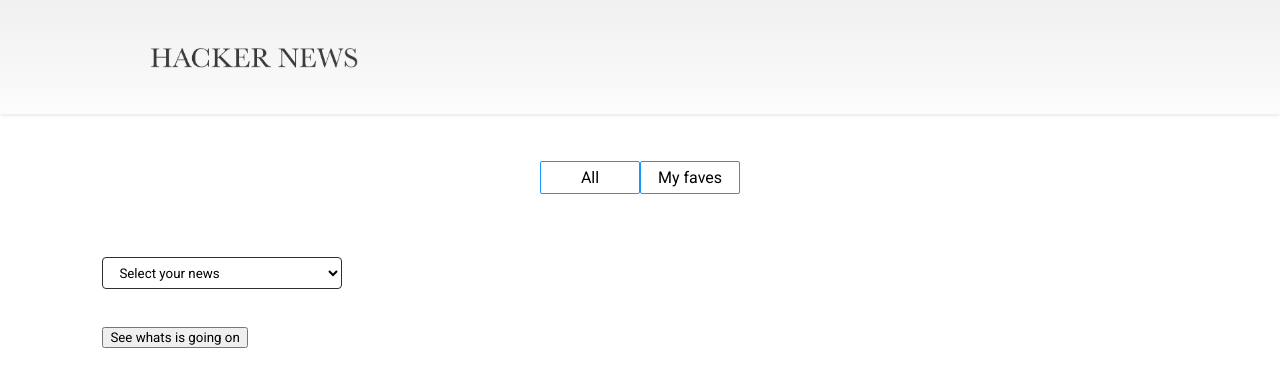
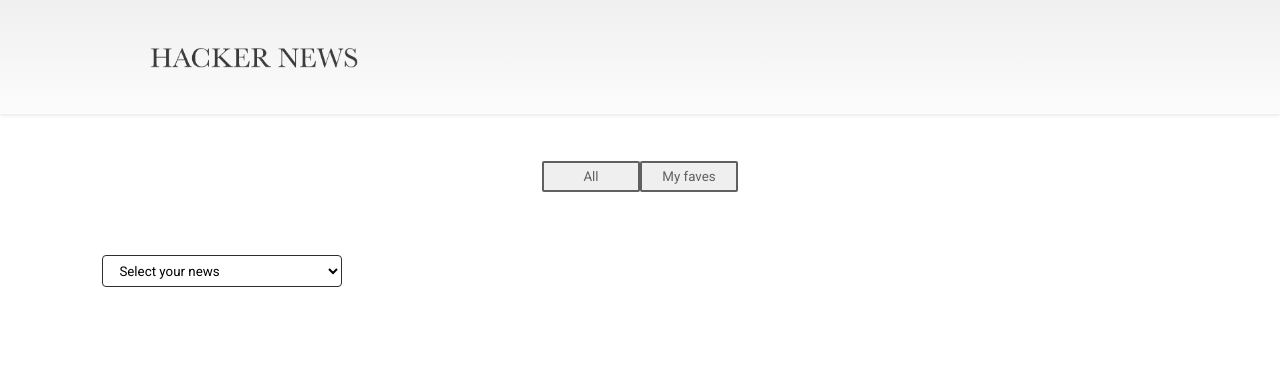
Before and after one commit to Gxrb98/Reign-test, a React (Create React App) app: page / in a window 1280 px wide. Shown: the top 386 px of the page. Built offline with nearby package versions, Linux system fonts and the light colour scheme.

Commit message:
now you can see your favorites hits or all, and the option persist on local storage

```diff
--- a/src/App.css
+++ b/src/App.css
@@ -26,11 +26,23 @@
   margin: 2.75rem 0 2.625rem 9.375rem
 }
 
-.rectangle {
+.btn {
   width: 6.125rem;
   height: 1.938rem;
   border-radius: 0.125rem;
-  border: solid 1px #1797ff;
+  border: solid 2px #606060;
+  color:#606060
+}
+
+.btn:hover {
+  cursor: pointer;
+}
+
+.btn-clicked {
+  width: 6.125rem;
+  height: 1.938rem;
+  border: solid 2px #1797ff;
+  color: #1797ff
 }
 
 
@@ -70,9 +82,11 @@
     background-color: #fff;
 }
 
-.card-body{
+a.card-body{
   width: 30.125rem;
   margin-left: 26px;
+  text-decoration: none;
+  color:#6b6b6b
 
 }
 
@@ -88,8 +102,11 @@
   font-size: 0.688rem;
   align-items: center;
   padding: 0;
-  color: #767676;
   column-gap: 0.4rem;
+}
+
+a:link.card-body{
+  color:#6b6b6b
 }
 
 .card-title{
@@ -99,3 +116,7 @@
 .card-fav{
   z-index: 50;
 }
+
+.card-fav img{
+  cursor: pointer;
+}
--- a/src/App.js
+++ b/src/App.js
@@ -7,13 +7,18 @@
 
 
 function App() {
+
+
   /*************************************************************************************
  ***************** These variables store data from the local storage *****************
  *************************************************************************************/
   const newsSelectedLocalStorage = localStorage.getItem('newsSelected') || ''
   const hitsLocalStorage = JSON.parse(localStorage.getItem('hits')) || []
+  const favoriteLocalStorage = JSON.parse(localStorage.getItem('favorite')) || false
   const [newsSelected, setNewSelected] = useState(newsSelectedLocalStorage)
   const [hits, setHits] = useState(hitsLocalStorage)
+  const [showFavorites, setShowFavorites] = useState(favoriteLocalStorage)
+
 
 
 
@@ -28,6 +33,10 @@
     } catch (e) {
       console.log(e)
     }
+  }
+
+  const showFaves = () => {
+
   }
 
   useEffect(() => {
@@ -51,12 +60,20 @@
         </img>
       </div>
       <div className='all-myFaves'>
-        <span className="rectangle">
+        <button className="btn"
+          onClick={() => {
+            setShowFavorites(false);
+            localStorage.setItem('favorite', false)
+          }}>
           All
-        </span>
-        <span className="rectangle">
+        </button>
+        <button className="btn"
+          onClick={() => {
+            setShowFavorites(true)
+            localStorage.setItem('favorite', true)
+          }}>
           My faves
-        </span>
+        </button>
       </div>
       <div >
         <select className="select" value={newsSelected} onChange={selectNews}>
@@ -67,10 +84,14 @@
         </select>
       </div>
       <div className='cards-section'>
-        <button onClick={() => console.log(hits)}>See whats is going on</button>
         {
-          hits.map((hit) => {
-            return <Card cardInfo={hit} key={hit.objectID} hits={hits} />
+          hits.map(hit => {
+            if (showFavorites && hit.created_at && hit.author && hit.story_url && hit.story_title && hit.favorite) {
+              return (<Card cardInfo={hit} key={hit.objectID} hits={hits} />)
+            }
+            else if (showFavorites === false && hit.created_at && hit.author && hit.story_url && hit.story_title) {
+              return (<Card cardInfo={hit} key={hit.objectID} hits={hits} />)
+            }
           })
         }
       </div>
--- a/src/components/Card.js
+++ b/src/components/Card.js
@@ -13,18 +13,20 @@
     const [hearthType, setHearthType] = useState(cardInfo.icon || hearth1);
     const timeAgo = dayjs(cardInfo.created_at).fromNow()
 
-    //Change the hearth icon
+    //Change the hearth icon and store a new array of favorites hits
     const handleFavorite = () => {
         console.log(cardInfo)
         if (hearthType === hearth1) {
             setHearthType(favorite)
             cardInfo.icon = favorite
+            cardInfo.favorite = true
         } else {
             setHearthType(hearth1)
             cardInfo.icon = hearth1
+            cardInfo.favorite = false
         }
         let auxVar = hits.filter((hit) => hit.objectID !== cardInfo.objectID)
-        auxVar.unshift(cardInfo)
+        auxVar.push(cardInfo)
         localStorage.setItem('hits', JSON.stringify(hits))
     }
 
```
Also changed, not shown: src/components/Btn.js (added, +7 -0 lines).
